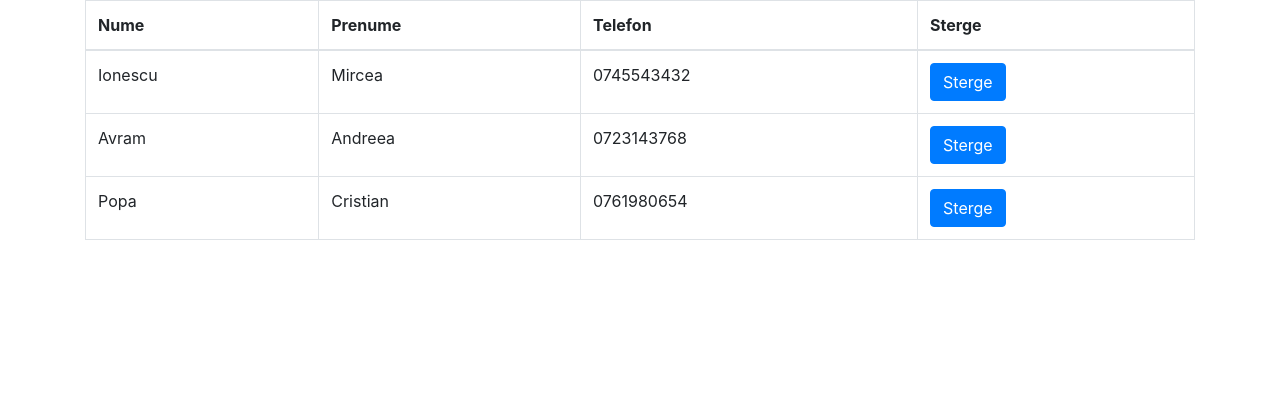
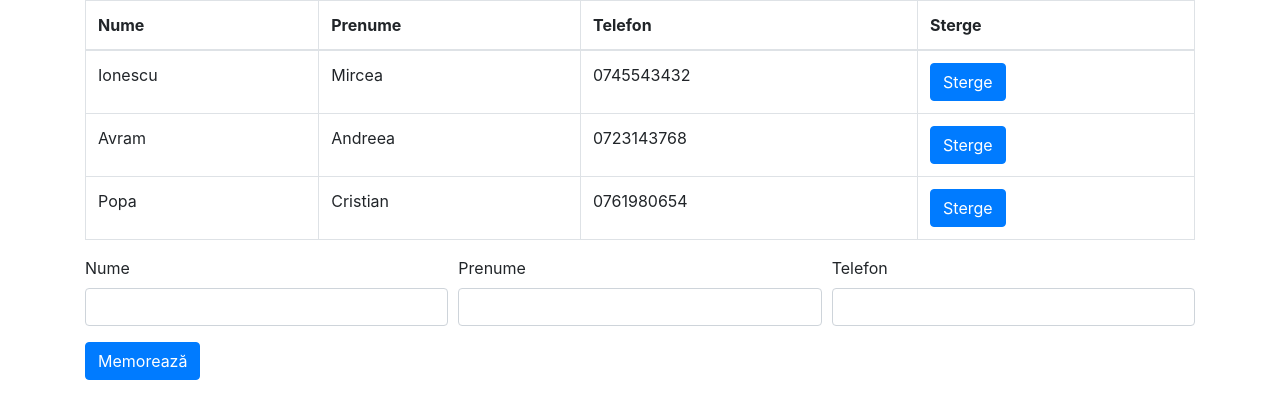
Before and after one commit to damian49/contatebd, a React (Create React App) app: page / in a window 1280 px wide. Shown: the top 418 px of the page. Built offline with nearby package versions, Linux system fonts and the light colour scheme.

Commit message:
Al doilea commit

```diff
--- a/src/App.js
+++ b/src/App.js
@@ -1,5 +1,6 @@
 import React, { Component } from "react";
 import Tabel from "./tabel";
+import Formular from "./formular";
 import "./App.css";
 
 class App extends Component {
@@ -15,6 +16,7 @@ class App extends Component {
 
     // This binding is necessary to make `this` work in the callback
     this.stergeContact = this.stergeContact.bind(this);
+    this.adaugContact = this.adaugContact.bind(this);
   }
 
   stergeContact(ev) {
@@ -30,12 +32,19 @@ class App extends Component {
     });
   }
 
+  adaugContact(contact) {
+    const contacteNou = [...this.state.contacte, contact];
+    this.setState({ contacte: contacteNou });
+  }
+
   render() {
-    const { contacte, stergeContact } = this.state;
-
     return (
       <div className="container">
-        <Tabel dateContacte={contacte} stergeContact={stergeContact} />
+        <Tabel
+          dateContacte={this.state.contacte}
+          stergeContact={this.stergeContact}
+        />
+        <Formular adaugContact={this.adaugContact} />
       </div>
     );
   }
--- a/src/tablebody.js
+++ b/src/tablebody.js
@@ -1,14 +1,13 @@
-import React, { Component } from "react";
+import React from "react";
 import TableRow from "./tablerow";
-class TableBody extends Component {
-  render() {
-    const { dateContacte, stergeContact } = this.props;
-    const lista = dateContacte.map(item => (
-      <TableRow key={item.id} item={item} stergeContact={stergeContact} />
-    ));
 
-    return <tbody>{lista}</tbody>;
-  }
+function TableBody(props) {
+  const { dateContacte, stergeContact } = props;
+  const lista = dateContacte.map(item => (
+    <TableRow key={item.id} item={item} stergeContact={stergeContact} />
+  ));
+
+  return <tbody>{lista}</tbody>;
 }
 
 export default TableBody;
```
Also changed, not shown: src/tabel.js (+3 -5 lines), src/tableheader.js (+3 -4 lines), src/tablerow.js (+4 -5 lines).
